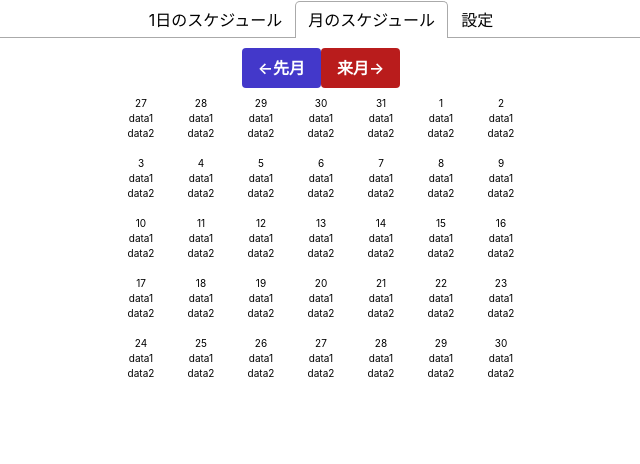
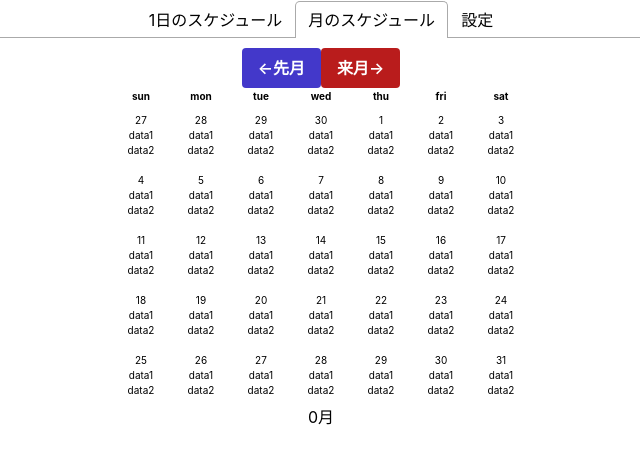
Before and after one commit to catgolem/megalo_frontend, a React (Create React App) app: page / in a window 1280 px wide. Both pictures are taken after a click on the tab "月のスケジュール". Shown: the top 464 px of the page, without its empty margins (319-959 px from the left). Built offline with nearby package versions, Linux system fonts and the light colour scheme.

Commit message:
バグダッド

```diff
--- a/package.json
+++ b/package.json
@@ -14,6 +14,7 @@
     "dayjs": "^1.11.7",
     "react": "^18.2.0",
     "react-dom": "^18.2.0",
+    "react-hook-form": "^7.41.0",
     "react-modal": "^3.16.1",
     "react-scripts": "5.0.1",
     "react-tabs": "^6.0.0",
--- a/src/App.css
+++ b/src/App.css
@@ -28,8 +28,28 @@
   overflow: hidden scroll;
 }
 
+.outer{
+  margin-top:20px;
+  padding:50px;
+  width:300px;
+  background:#00F000;
+  color:#000000;
+  text-align:center;
+  font-size:30px;
+  font-weight:bold;
+  }
+
 .example{
   font-size: 10px;
+}
+
+.inputText {
+  padding: 10px;
+}
+
+.submitButton {
+  padding: 8px 15px;
+  cursor: pointer;
 }
 
 .App-logo {
--- a/src/App.js
+++ b/src/App.js
@@ -2,8 +2,8 @@ import './App.css';
 import {Tab, Tabs, TabList, TabPanel} from 'react-tabs';
 import 'react-tabs/style/react-tabs.css';
 import Todaysche from './Todayschedule';
-import Monthsche from './monthschedelu';
 import Calendar from './monthschedelu';
+import Setting from './setting';
 
 function App() {
   return (
@@ -23,7 +23,7 @@ function App() {
       </TabPanel>
       <TabPanel>
           <h2>
-              タグの追加とか
+              <Setting/>
           </h2>
       </TabPanel>
   </Tabs>
--- a/src/monthschedelu.js
+++ b/src/monthschedelu.js
@@ -1,24 +1,51 @@
+import { useState } from "react";
 import "./App.css";
 
 function Calendar () {
 
+    const [palameta, setPalameta] = useState(0);
+
+    const selectDate = (n) => {
+
+        let mvmonth = 0;
+        mvmonth += n;
         const today = new Date();
-    let firstday = today.getDate() - today.getDay();//その週の日曜日の日付
+        const weeks = [];
+        const monthdays = [31,28,31,30,31,30,31,31,30,31,30,31];
+        let firstday = today.getDate() - today.getDay() - 1;
+        if(n !== 0){
+            if(n>0){
+                for(let a = 0; a < mvmonth; a ++){
+                    //来月
+                    firstday =- monthdays[(today.getMonth()+a) % 12];
+                }
+            }else if(n<0){
+                for(let b = 0; b > mvmonth; b--){
+                    //先月
+                    firstday =+ monthdays[today.getMonth()+b-1];
+                }
+            }
+        }
 
             while(firstday > 1){
               firstday -= 7;
             }
 
-        const weeks = [];
-        const monthdays = [31,28,31,30,31,30,31,31,30,31,30,31,29];
+            let maxday = monthdays[(today.getMonth()-1 + n) % 12];
             for(let i = 0;i < 5;++i){
               const days = []
+              if(i !== 0){
+                maxday = monthdays[(today.getMonth() + n) % 12];
+                }
               for(let j = 0;j < 7;++j){
                     firstday++;
                     if(firstday < 1){
-                    firstday += monthdays[today.getMonth()- 1]-1;
-                }else if(firstday > monthdays[today.getMonth()]){
-                    firstday -= monthdays[today.getMonth()];
+                        //先月の表示
+                        firstday += maxday;
+
+                    }else if(firstday > maxday){
+                        //来月の表示
+                        firstday -= maxday;
                     }
                     days.push(<td width="60px" height="60px">
                                 <h1>{firstday}</h1>
@@ -29,15 +56,26 @@ function Calendar () {
               weeks.push(<tr>{week}</tr>);
             }
             const items = weeks.map((i)=>i);
-        console.log(monthdays[today.getMonth() - 1]);
+            return items;
+    }
 
     return (
         <div>
-            <button class="bg-indigo-700 font-semibold text-white py-2 px-4 rounded">←先月</button>
-            <button class="bg-red-700 font-semibold text-white py-2 px-4 rounded">来月→</button>
+            <button class="bg-indigo-700 font-semibold text-white py-2 px-4 rounded" onClick={(e) => setPalameta(palameta - 1)}>←先月</button>
+            <button class="bg-red-700 font-semibold text-white py-2 px-4 rounded" onClick={(e) => setPalameta(palameta + 1)}>来月→</button>
             <table class="example" align="center">
-                {items}
+                <tr>
+                    <th>sun</th>
+                    <th>mon</th>
+                    <th>tue</th>
+                    <th>wed</th>
+                    <th>thu</th>
+                    <th>fri</th>
+                    <th>sat</th>
+                </tr>
+                {selectDate(palameta)}
             </table>
+            <h2>{palameta}月</h2>
         </div>
 
     );
--- /dev/null
+++ b/src/setting.js
@@ -0,0 +1,77 @@
+import "./App.css";
+import React,{ useState } from "react";
+
+function Setting () {
+    const [inputValue, setInputValue] = useState("");
+    const [selectColor, setSelectColor] = useState("");
+    const [tags, setTags] = useState([]);
+
+    const handleChange = (e) => {
+      setInputValue(e.target.value);
+    };
+
+    const changeColor = (e) => {
+      console.log(e.target.value);
+      setSelectColor(e.target.value);
+    }
+
+    const handleSubmit = (e) => {
+      e.preventDefault();
+
+
+      /* 新しいTodoを宣言 */
+      const Tag = {
+        inputValue: inputValue,
+        id: tags.length,
+        color: selectColor,
+      };
+      setTags([Tag, ...tags]);
+      setInputValue("");
+    }
+
+     const handleEdit = (id, inputValue) => {
+      const newTags = tags.map((tag) => {
+        if(tag.id === id){
+          tag.inputValue = inputValue;
+        }
+        return tag;
+      });
+
+      setTags(newTags);
+    };
+
+    const handleDelete = (id) => {
+      const newTags = tags.filter((tag) => tag.id !== id);
+      setTags(newTags);
+    }
+
+    return (
+        <div className="App">
+        <div>
+          <h2>タグの登録
+            <form onSubmit={(e) => handleSubmit(e)}>
+              <input type="text" onChange={(e) => handleChange(e)} className="inputText"/>
+              <label><input type="color" id="colorBack" onChange={(e) => changeColor(e)}/></label>
+              <input type="submit" value="作成" className="submitButton"/>
+            </form>
+            <ul className="todoList">
+              {tags.map((tag) => (
+                <li key={tag.id}>
+                  <input
+                    type="text"
+                    onChange={(e) => handleEdit(tag.id, e.target.value)}
+                    className={`inputText bg-[${tag.color}]`}
+                    value={tag.inputValue}
+                    disabled={tag.checked}
+                    />
+                    <button onClick={() => handleDelete(tag.id)} >消</button>
+                </li>
+              ))}
+            </ul>
+          </h2>
+        </div>
+      </div>
+    );
+}
+
+export default Setting;
```
Also changed, not shown: 1 other file (tests, documents, lock files or other folders). Lines whose indentation alone changed are shown as unchanged.
